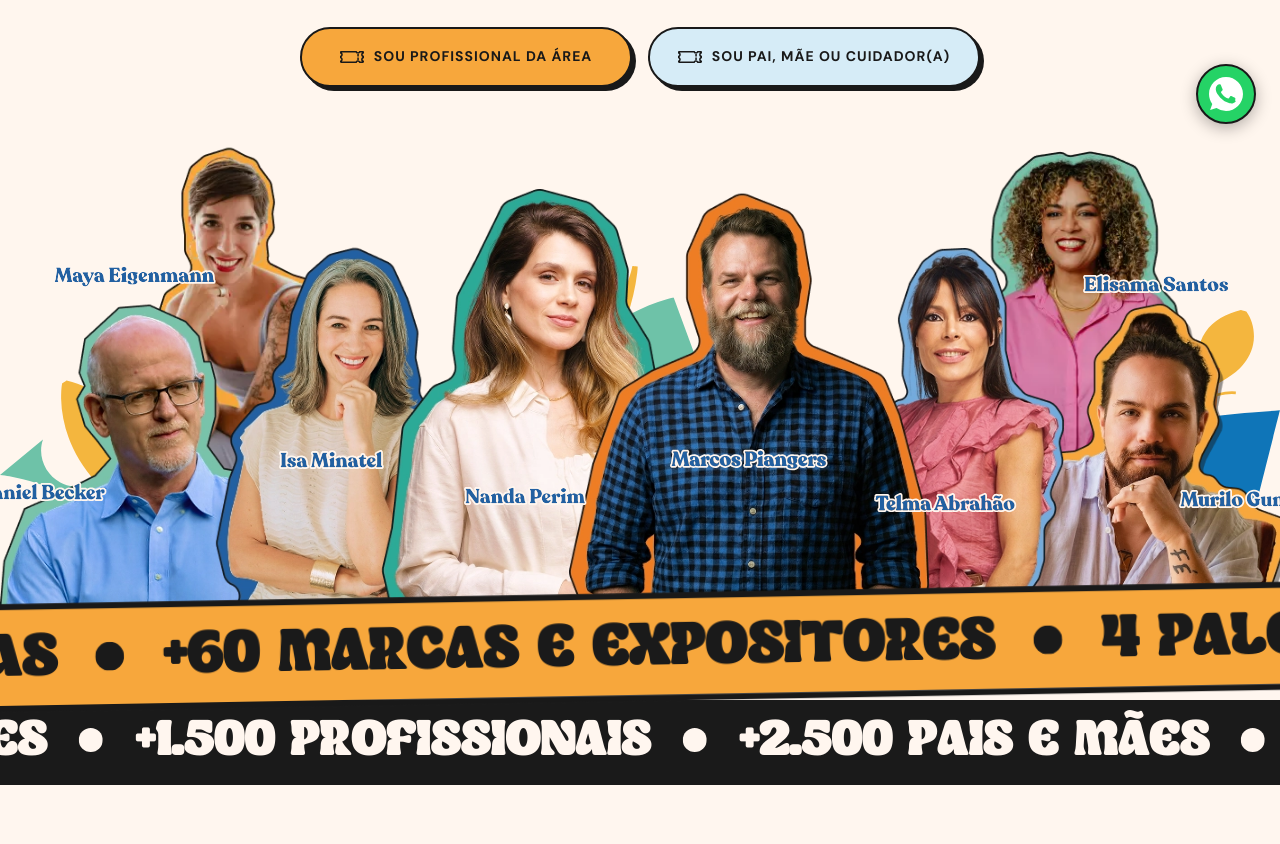
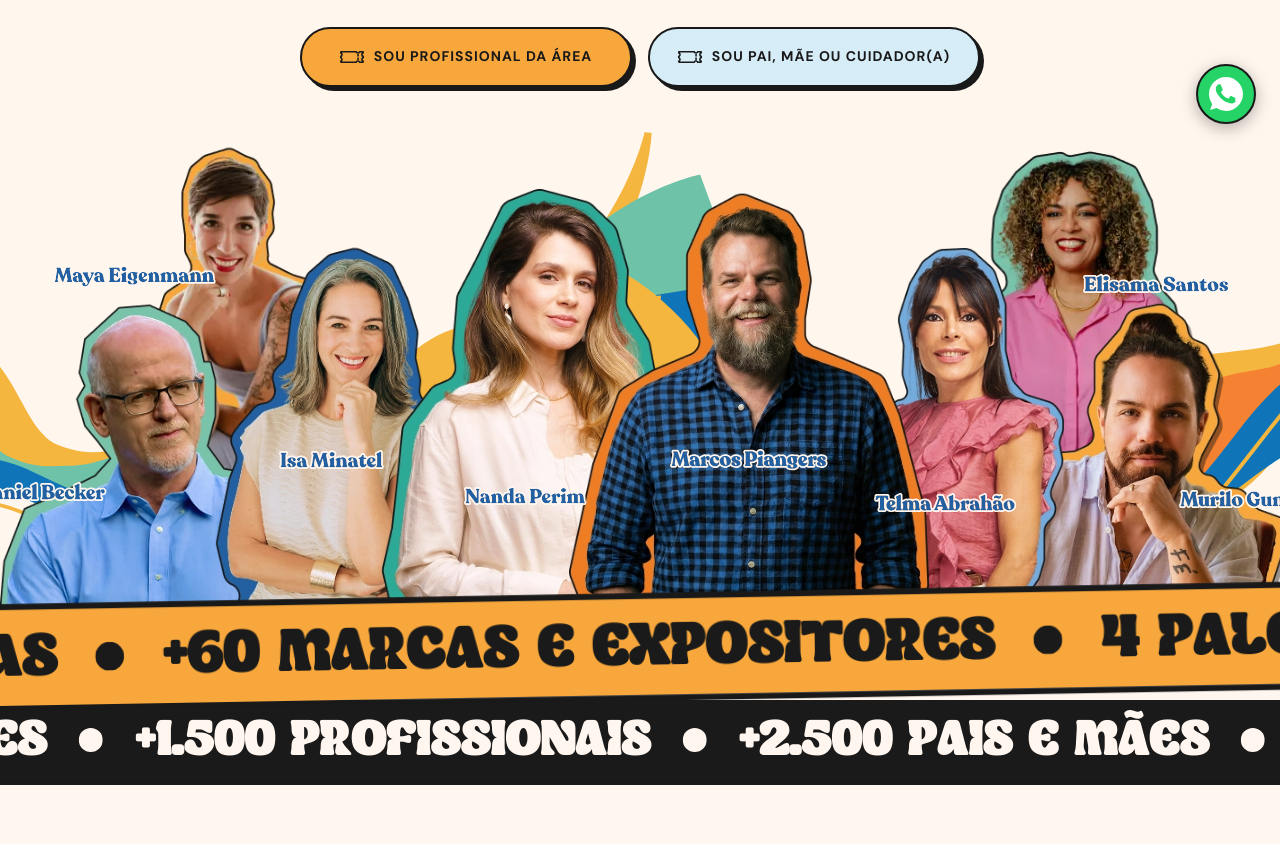
Before and after one commit to oanthonydesign/-LP-Festival-parental, a Next.js app: page / in a window 1280 px wide. Shown: the part 580-1424 px from the top of the page. Built offline with nearby package versions, Linux system fonts and the light colour scheme.

Commit message:
style: centraliza e aumenta escala dos novos grafismos da hero no desktop

```diff
--- a/src/components/sections/HeroSection.tsx
+++ b/src/components/sections/HeroSection.tsx
@@ -7,21 +7,19 @@ export default function HeroSection() {
         <section className="bg-[#fff6ee] relative w-full h-auto lg:h-[1230px] overflow-hidden pb-0" id="hero" data-name="Section - 1">
             {/* --- Background Graphics --- */}
 
-            {/* Grafismo Novo 2 - Bottom Left */}
-            <div className="hidden lg:block absolute left-0 bottom-0 w-[55%] max-w-[800px] h-auto pointer-events-none z-0">
+            {/* Centralized Background Graphics (Desktop) */}
+            <div className="hidden lg:block absolute left-1/2 bottom-0 -translate-x-1/2 w-[1336px] h-[500px] pointer-events-none z-0">
+                {/* Left Wave */}
                 <img
                     src="/images/grafismo_novo2.svg"
                     alt=""
-                    className="w-full h-auto object-contain object-left-bottom"
+                    className="absolute left-[-180px] bottom-0 w-[950px] h-auto object-contain object-left-bottom"
                 />
-            </div>
-
-            {/* Grafismo Novo 1 - Bottom Right */}
-            <div className="hidden lg:block absolute right-0 bottom-0 w-[55%] max-w-[800px] h-auto pointer-events-none z-0">
+                {/* Right Wave */}
                 <img
                     src="/images/grafismo_novo1.svg"
                     alt=""
-                    className="w-full h-auto object-contain object-right-bottom"
+                    className="absolute right-[-180px] bottom-0 w-[950px] h-auto object-contain object-right-bottom"
                 />
             </div>
 
```
